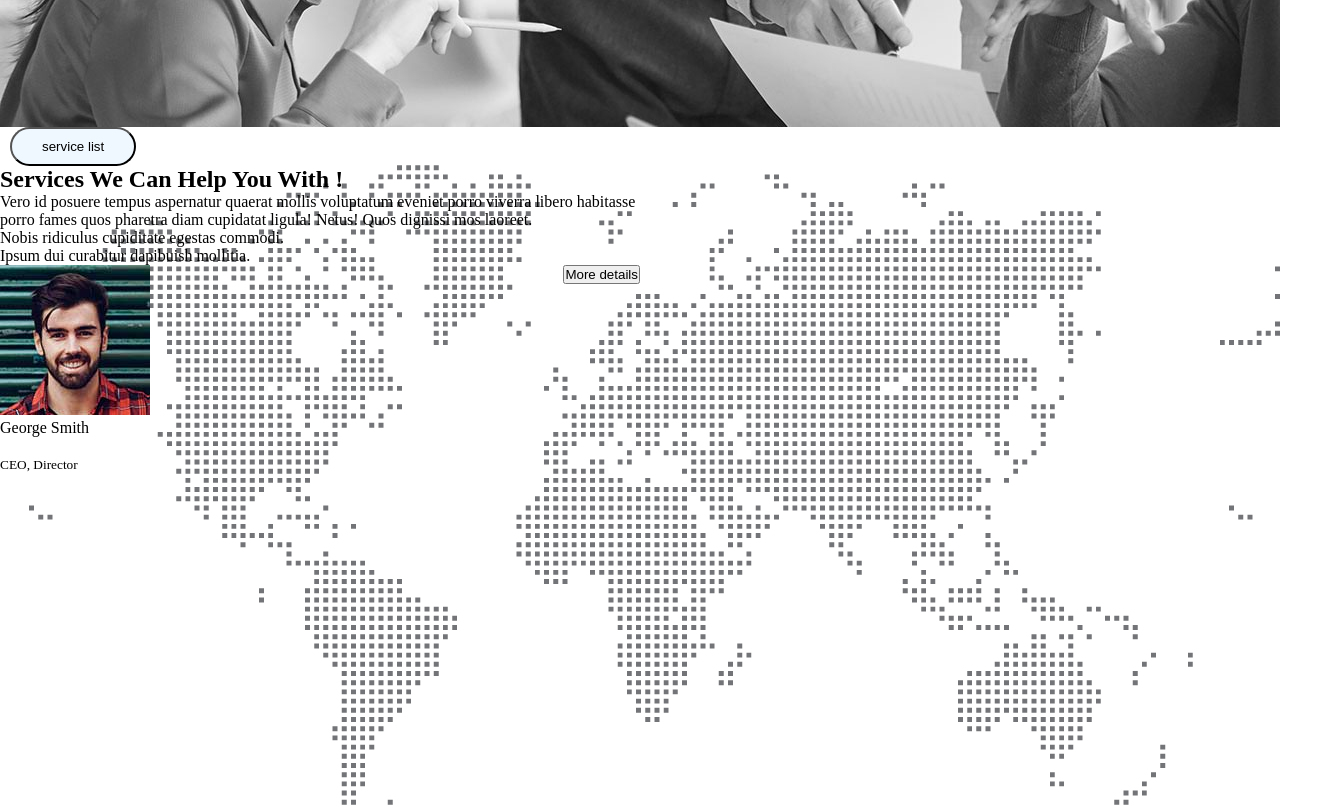
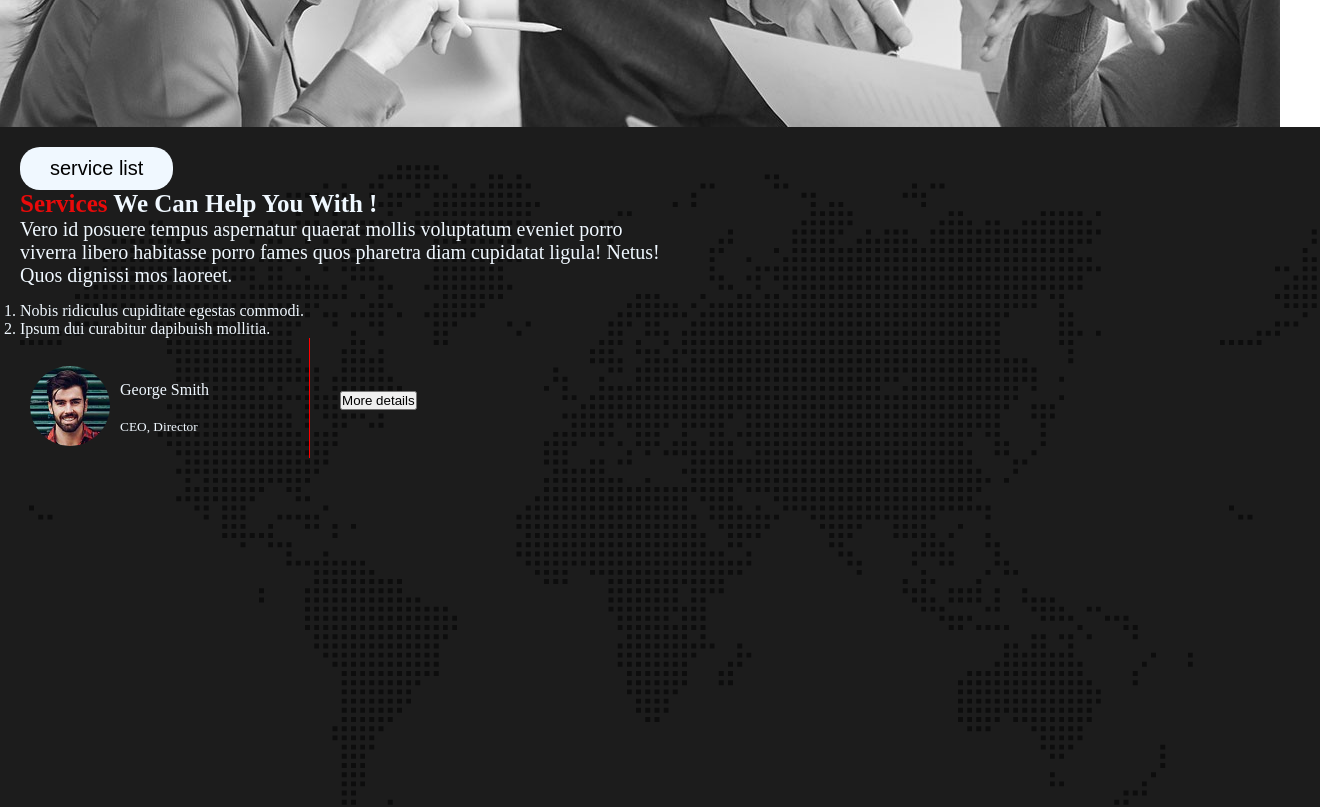
Before and after one commit to Joyasish/my-created-website, a plain HTML site: page index.html in a window 1280 px wide. Shown: the part 780-1587 px from the top of the page, 1320 px wide, since content can reach past the window. Drawn offline with Linux system fonts and the light colour scheme.

Commit message:
main left done

```diff
--- a/index.html
+++ b/index.html
@@ -50,10 +50,10 @@
     <section class="service_container">
          <div class="services_left">
            <div class="services_details">
-            <button class="btn_service ">service list</button>
-            <h2><span>Services</span>  We Can Help You With !
+            <button class="btn_service btn ">service list</button>
+            <h2 class="services_title"><span class="primary" >Services</span>  We Can Help You With !
             </h2>
-            <p>Vero id posuere tempus aspernatur quaerat mollis voluptatum eveniet porro viverra libero habitasse porro fames quos pharetra diam cupidatat ligula! Netus! Quos dignissi mos laoreet.</p>
+            <p class="services_description">Vero id posuere tempus aspernatur quaerat mollis voluptatum eveniet porro viverra libero habitasse porro fames quos pharetra diam cupidatat ligula! Netus! Quos dignissi mos laoreet.</p>
 
             <ol type="1">
                 <li>Nobis ridiculus cupiditate egestas commodi.
@@ -62,13 +62,20 @@
                 </li>
             </ol>
             <div class="author_details">
-                <div class="author_image"><img src="./asset/image/author.jpg" alt="">
-                    <p>George Smith</p>
-                    <br>
-                    <p > <small>CEO, Director</small>
-                    </p>
+
+                <div class="author_image_intro">
+                    <div class="author_image_container"><img class="author_image" src="./asset/image/author.jpg" alt="">
+                    </div>
+                    <div class="author_intro">
+                        <p>George Smith</p>
+                        <br>
+                        <p > <small>CEO, Director</small>
+                        </p>
+
+                    </div>
                 </div>
-                <div class="author_button">
+
+                <div class="author_button btn">
                     <button>More details</button>
                 </div>
 
--- a/style.css
+++ b/style.css
@@ -44,7 +44,7 @@ font-size: 90px;
 /* button styles */
 .btn{
     padding: 10px 30px;
-    font: size 25px;
+    font-size:20px;
     margin-right: 10px;
     border: none;
 }
@@ -60,26 +60,59 @@ font-size: 90px;
     .service_container{
         width: 100%;
         height: 100vh ;
-        background-image: url("./asset/image/footer-bg.png"
-    );
-    linear-gr
+        background-image: url("./asset/image/footer-bg.png");
+        /* linear-gradient(rgba(0,0,0,1),rgba(0,0,0,0,9)); */
+        background-color: rgba(0, 0, 0, 0.889);
     background-blend-mode:overlay ;
+    padding:20px ;
 
     }
     .services_left{
         width: 50%;
         height: 100vh ;
+        color: aliceblue;
     }
-    .btn_service{
-        padding: 10px 30px;
+    .services_title{
+          font-size: 25px;
+    }
+    .btn_service,.author_button{
+            border-radius: 20px;
 
-    font: size 25px;
-    margin-left: 10px;
-       border-radius: 30px;
-       ba
+        /* font-size: 20px;  */
+        margin-left: 0px;
+        /* border-radius: 30px; */
+
+
+    }
+    .services_description{
+        margin-bottom: 15px;
+        font-size:20px
+
 
     }
     .author_details{
         display: flex;
-        justify-content: space-between;
+        /* justify-content: space-between; */
+        align-items: center;
     }
+    .author_image_intro{
+        display: flex;
+        /* text-align: center; */
+        align-items: center;
+        padding: 30px 100px 10px 10px;
+        gap: 10px;
+        border-right: 1px solid red ;
+        height: 10vh;
+    }
+    .author_intro{
+
+        /* justify-content: center; */
+
+    }.author_image{
+        border-radius: 100px;
+        height:10vh ;
+    }
+    .author_button{
+
+
+    }
```
